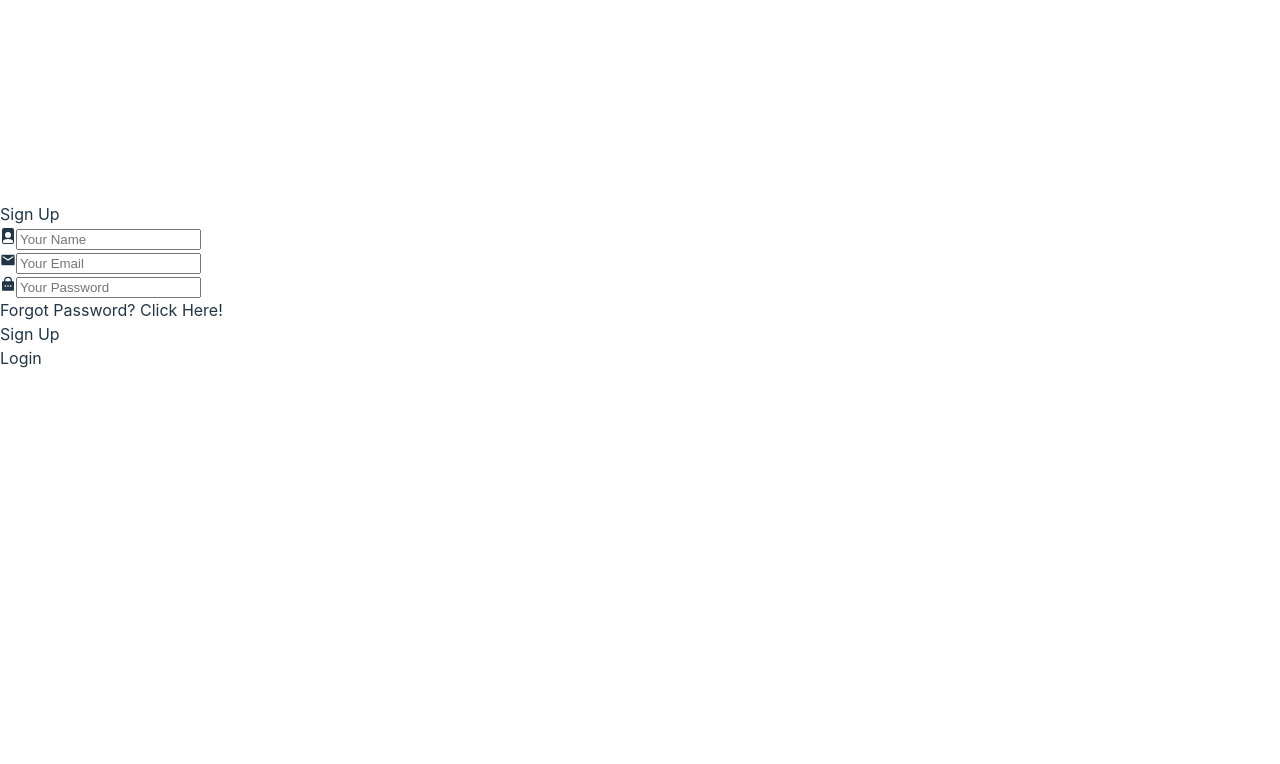
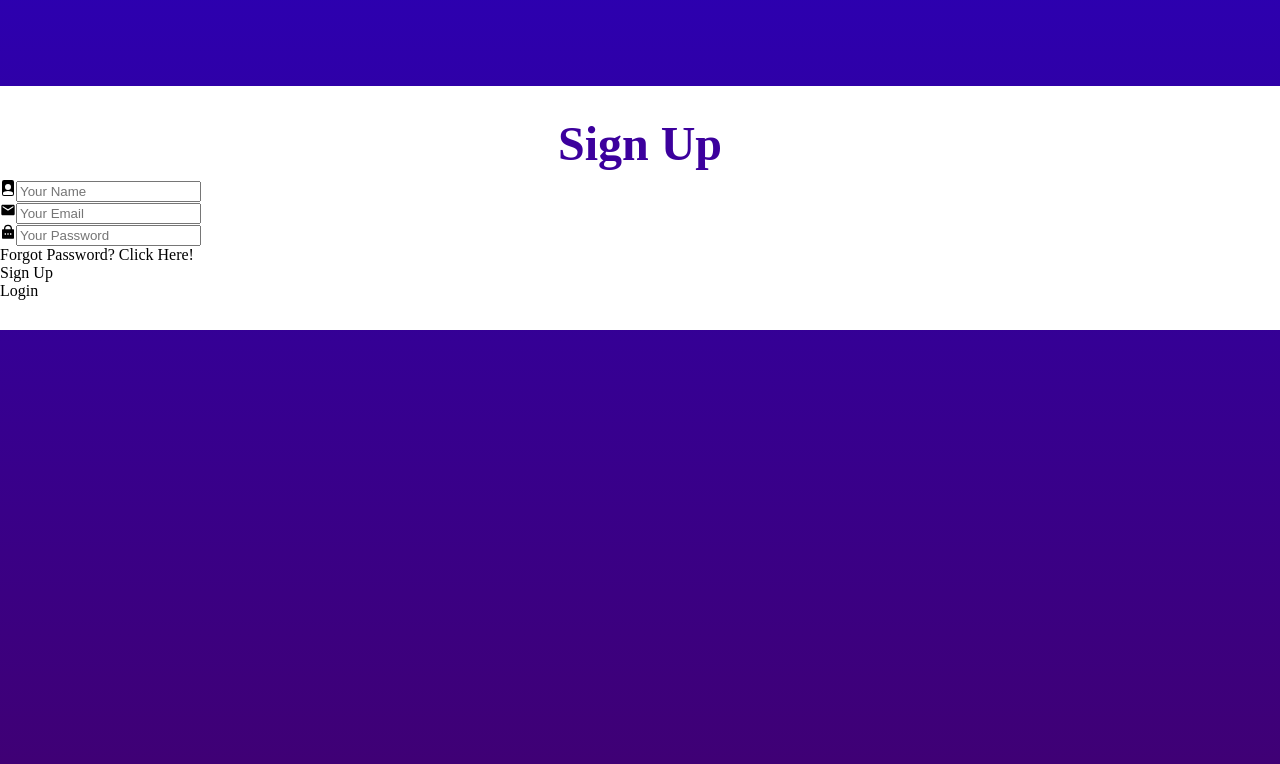
Before and after one commit to kylead10/login-signUp, a React (Vite) app in the folder login-signUp/: page / in a window 1280 px wide. Shown: the part 114-878 px from the top of the page. Before the commit the page ends 800 px from the top, so only its background shows below. Built offline with nearby package versions, Linux system fonts and the light colour scheme.

Commit message:
styling login

```diff
--- /dev/null
+++ b/login-signUp/src/Components/Login.css
@@ -0,0 +1,23 @@
+.container {
+  display: flex;
+  flex-direction: column;
+  margin: auto;
+  margin-top: 200px;
+  background: #fff;
+  padding-bottom: 30px;
+}
+
+.header {
+  display: flex;
+  flex-direction: column;
+  align-items: center;
+  gap: 9px;
+  width: 100%;
+  margin-top: 30px;
+}
+
+.text {
+  color: #3c009d;
+  font-size: 48px;
+  font-weight: 700;
+}
--- a/login-signUp/src/Components/Login.jsx
+++ b/login-signUp/src/Components/Login.jsx
@@ -1,4 +1,5 @@
 import React from 'react';
+import '../Components/Login.css';
 import { MdEmail } from 'react-icons/md';
 import { RiLockPasswordFill } from 'react-icons/ri';
 import { BsFillFilePersonFill } from 'react-icons/bs';
--- a/login-signUp/src/index.css
+++ b/login-signUp/src/index.css
@@ -1,69 +1,5 @@
-:root {
-  font-family: Inter, system-ui, Avenir, Helvetica, Arial, sans-serif;
-  line-height: 1.5;
-  font-weight: 400;
-
-  color-scheme: light dark;
-  color: rgba(255, 255, 255, 0.87);
-  background-color: #242424;
-
-  font-synthesis: none;
-  text-rendering: optimizeLegibility;
-  -webkit-font-smoothing: antialiased;
-  -moz-osx-font-smoothing: grayscale;
-  -webkit-text-size-adjust: 100%;
-}
-
-a {
-  font-weight: 500;
-  color: #646cff;
-  text-decoration: inherit;
-}
-a:hover {
-  color: #535bf2;
-}
-
 body {
   margin: 0;
-  display: flex;
-  place-items: center;
-  min-width: 320px;
-  min-height: 100vh;
+  height: 100vh;
+  background: linear-gradient(#2a00b7, #42006c);
 }
-
-h1 {
-  font-size: 3.2em;
-  line-height: 1.1;
-}
-
-button {
-  border-radius: 8px;
-  border: 1px solid transparent;
-  padding: 0.6em 1.2em;
-  font-size: 1em;
-  font-weight: 500;
-  font-family: inherit;
-  background-color: #1a1a1a;
-  cursor: pointer;
-  transition: border-color 0.25s;
-}
-button:hover {
-  border-color: #646cff;
-}
-button:focus,
-button:focus-visible {
-  outline: 4px auto -webkit-focus-ring-color;
-}
-
-@media (prefers-color-scheme: light) {
-  :root {
-    color: #213547;
-    background-color: #ffffff;
-  }
-  a:hover {
-    color: #747bff;
-  }
-  button {
-    background-color: #f9f9f9;
-  }
-}
```
